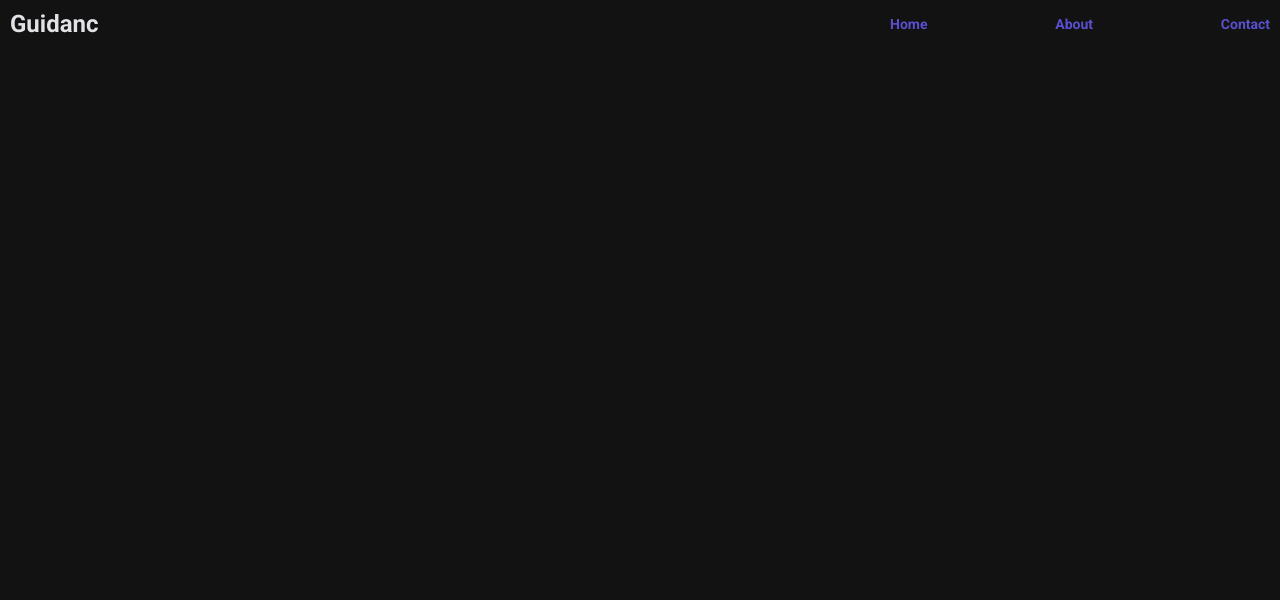
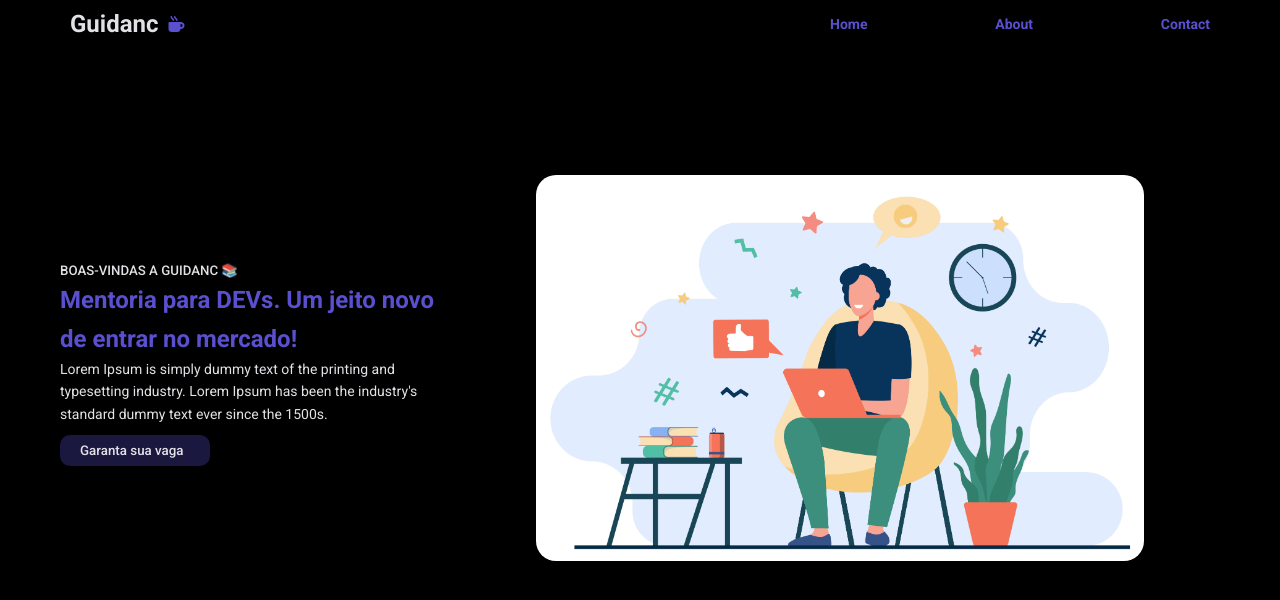
Before and after one commit to gabrielvieiraf/landingPage-GuidanC, a Next.js app: page / in a window 1280 px wide. Shown: the top 600 px of the page. Built offline with nearby package versions, Linux system fonts and the light colour scheme.

Commit message:
FRONT-4 Add MainContainer
Creation of the main content of the homepage. And a change to the logo by adding a mug icon.

```diff
--- /dev/null
+++ b/components/MainContainer/index.tsx
@@ -0,0 +1,20 @@
+import styles from './maincontainer.module.scss'
+import FlatImage from '../Assets/images/8401.jpg'
+
+const MainContainer: React.FC = () => {
+  return (
+    <section className={styles.container}>
+      <div className={styles.box}>
+        <h5>BOAS-VINDAS A GUIDANC 📚</h5>
+        <h1>Mentoria para DEVs. Um jeito novo de entrar no mercado!</h1>
+        <p>Lorem Ipsum is simply dummy text of the printing and typesetting industry. Lorem Ipsum has been the industry's standard dummy text ever since the 1500s.</p>
+        <button>Garanta sua vaga</button>
+      </div>
+      <div className={styles.image}>
+        <img src={FlatImage.src} alt="" />
+      </div>
+    </section>
+  )
+}
+
+export default MainContainer
--- /dev/null
+++ b/components/MainContainer/maincontainer.module.scss
@@ -0,0 +1,58 @@
+$text-color: #e1e1e6;
+$primary-color: #5A4FCF;
+$secondary-color: #1B183F;
+
+.container {
+  padding-inline: 6rem;
+  display: flex;
+  justify-content: space-between;
+  width: 100%;
+  height: 80vh;
+  position: relative;
+}
+
+.box {
+  width: 100%;
+  max-width: 40rem;
+  display: flex;
+  justify-content: center;
+  flex-direction: column;
+  line-height: 1.6;
+
+  h5 {
+    font-weight: 500;
+  }
+
+  h1 {
+    color: $primary-color;
+  }
+
+  button {
+    max-width: 15rem;
+    color: $text-color;
+    display: flex;
+    padding: 0.8rem 2rem;
+    background-color: $secondary-color;
+    border: none;
+    border-radius: 1rem;
+    margin-block: 1rem;
+    font-weight: 500;
+  }
+
+  button:hover {
+    cursor: pointer;
+    background-color: $primary-color;
+  }
+}
+
+.image {
+  width: 100%;
+  align-self: center;
+  justify-content: center;
+  display: flex;
+
+  img {
+    width: 80%;
+    border-radius: 2rem;
+  }
+}
--- a/components/Navbar/index.tsx
+++ b/components/Navbar/index.tsx
@@ -10,7 +10,10 @@ const Navbar: React.FC<Props> = ({ title }) => {
 
   return (
     <nav className={styles.container}>
-      <h1>{title}</h1>
+      <div className={styles.logo}>
+        <h1>{title}</h1>
+        <i className="fa-solid fa-mug-hot"></i>
+      </div>
       <ul className={styles.navMenu}>
         <li>
           <a href="/">Home</a>
@@ -23,9 +26,9 @@ const Navbar: React.FC<Props> = ({ title }) => {
         </li>
       </ul>
 
-      <a className={isOpen ? styles.icon : styles.iconActive} onClick={() => setIsOpen(!isOpen)}><i className="fa-solid fa-bars"></i></a>
+      <a className={isOpen ? styles.icon : styles.iconActive} onClick={() => setIsOpen(!isOpen)}><i className="fa-solid fa-bars fa-xl"></i></a>
 
-      <a className={isOpen ? styles.iconActive : styles.close} onClick={() => setIsOpen(!isOpen)}><i className="fa-solid fa-xmark"></i></a>
+      <a className={isOpen ? styles.iconActive : styles.close} onClick={() => setIsOpen(!isOpen)}><i className="fa-solid fa-xmark fa-xl"></i></a>
 
       {isOpen && (
         <ul className={styles.mobileMenu}>
--- a/components/Navbar/navbar.module.scss
+++ b/components/Navbar/navbar.module.scss
@@ -6,10 +6,20 @@ $secondary-color: #1B183F;
   display: flex;
   justify-content: space-between;
   flex-direction: row;
+  padding-inline: 6rem;
 
   h1,
   a {
     padding: 1rem;
+  }
+}
+
+.logo {
+  display: flex;
+  align-items: center;
+
+  i {
+    color: $primary-color;
   }
 }
 
@@ -36,7 +46,10 @@ $secondary-color: #1B183F;
     z-index: 5;
     border: none;
     background-color: none;
-    padding: 1rem;
+
+    i {
+      width: 100%;
+    }
   }
 
   .navMenu {
--- a/pages/index.tsx
+++ b/pages/index.tsx
@@ -1,5 +1,6 @@
 import Head from 'next/head'
 import Navbar from '@/components/Navbar'
+import MainContainer from '@/components/MainContainer'
 
 const Home: React.FC = () => {
   return (
@@ -13,7 +14,7 @@ const Home: React.FC = () => {
       </Head>
 
       <Navbar title='Guidanc' />
-
+      <MainContainer />
     </>
   )
 }
--- a/styles/globals.scss
+++ b/styles/globals.scss
@@ -18,7 +18,7 @@ html {
 
 body {
   font-size: 1.6rem;
-  background-color: #121212;
+  background-color: black;
   color: $text-color;
   /* 16px */
 }
```
Also changed, not shown: components/Assets/images/8401.jpg (added).
